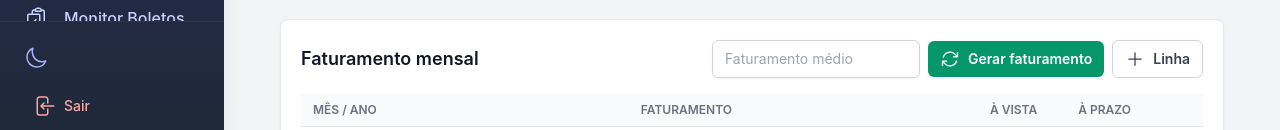
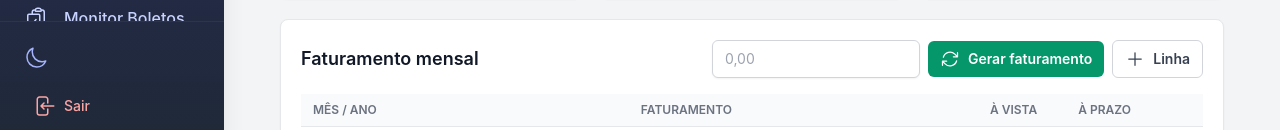
Before and after one commit to raphaelcastelar/web_sistema_inovar, a React (Create React App) app in the folder sistema_inovar/frontend/: page /relacao-faturamento in a window 1280 px wide. Shown: the part 658-788 px from the top of the page. Built offline with nearby package versions, Linux system fonts and the light colour scheme; sample sign-in values are in the browser's storage.

Commit message:
Update RelacaoFaturamentoPage.js

```diff
--- a/sistema_inovar/frontend/src/components/RelacaoFaturamentoPage.js
+++ b/sistema_inovar/frontend/src/components/RelacaoFaturamentoPage.js
@@ -73,6 +73,13 @@ const parseCurrency = (value) => {
 const formatCurrencyInput = (value) => {
     const number = Number(value || 0);
     return number.toLocaleString('pt-BR', { minimumFractionDigits: 2, maximumFractionDigits: 2 });
+};
+
+const formatMoneyTyping = (value) => {
+    const digits = String(value || '').replace(/\D/g, '');
+    if (!digits) return '';
+
+    return formatCurrencyInput(Number(digits) / 100);
 };
 
 const formatCpfCnpj = (value) => {
@@ -246,6 +253,10 @@ const RelacaoFaturamentoPage = () => {
             type: 'success',
             text: `Faturamentos gerados entre ${formatCurrency(min)} e ${formatCurrency(max)}.`,
         });
+    };
+
+    const handleFaturamentoMedioChange = (value) => {
+        setFaturamentoMedio(formatMoneyTyping(value));
     };
 
     const updateEmpresaData = (field, value) => {
@@ -524,9 +535,10 @@ th { background: #e5e7eb; }
                             <input
                                 id="faturamento-medio"
                                 value={faturamentoMedio}
-                                onChange={(event) => setFaturamentoMedio(event.target.value)}
+                                onChange={(event) => handleFaturamentoMedioChange(event.target.value)}
                                 className={`${inputClass} sm:w-52`}
-                                placeholder="Faturamento médio"
+                                inputMode="numeric"
+                                placeholder="0,00"
                             />
                             <button
                                 type="button"
```
